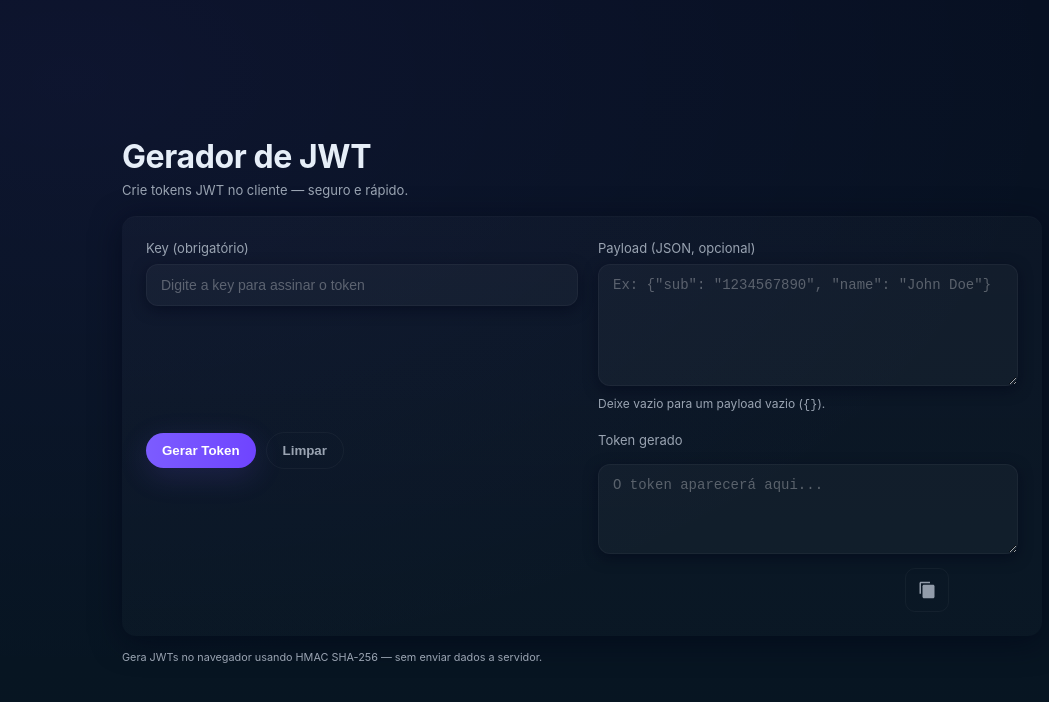
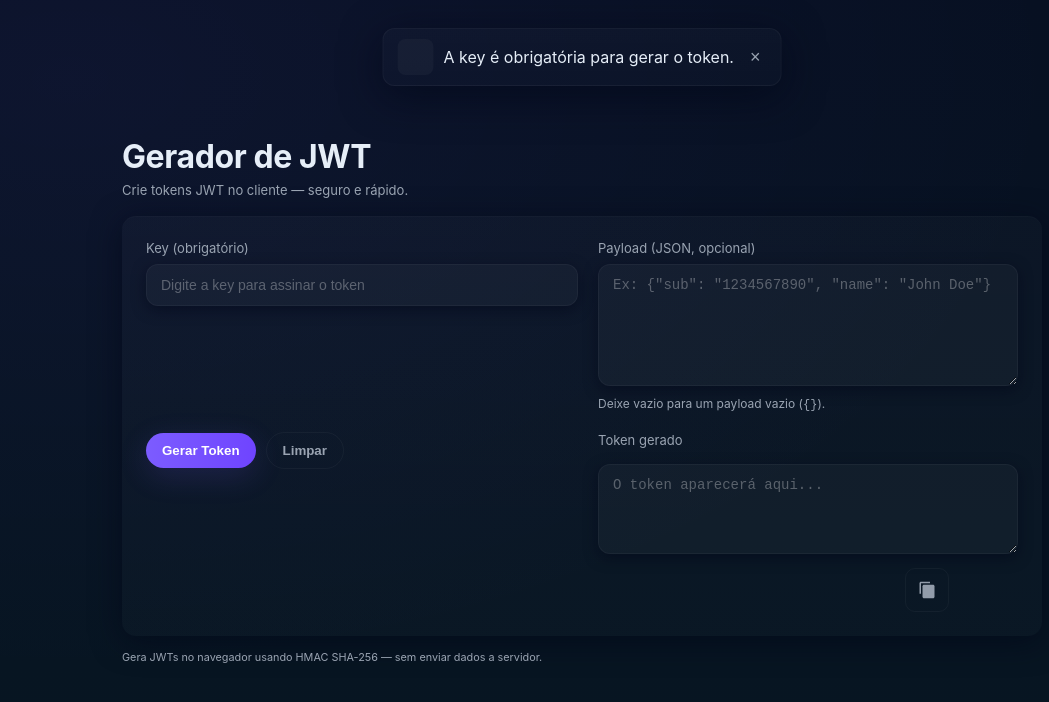
Before and after one commit to densyy/jwt-builder, a plain HTML site: page index.html in a window 1280 px wide. Both pictures are taken after a click on the button "Gerar Token". Shown: the whole page, without its empty margins (58-1107 px from the left). Drawn offline with Linux system fonts and the light colour scheme.

Commit message:
feat: add alerta personalizado

```diff
--- a/index.html
+++ b/index.html
@@ -8,6 +8,14 @@
 </head>
 <body>
   <main class="app">
+    <!-- Alert component (custom) -->
+    <div id="alert" class="alert" role="alert" aria-hidden="true" hidden>
+      <div class="alert-content">
+        <div id="alertIcon" class="alert-icon" aria-hidden="true"></div>
+        <div id="alertMessage" class="alert-message"></div>
+        <button id="alertClose" class="alert-close" aria-label="Fechar">×</button>
+      </div>
+    </div>
     <header class="app-header">
       <h1>Gerador de JWT</h1>
       <p class="subtitle">Crie tokens JWT no cliente — seguro e rápido.</p>
--- a/script.js
+++ b/script.js
@@ -24,6 +24,27 @@ const clearBtn = document.getElementById('clearBtn');
 const tokenOutput = document.getElementById('tokenOutput');
 const copyBtn = document.getElementById('copyBtn');
 const copiedToast = document.getElementById('copiedToast');
+const alertEl = document.getElementById('alert');
+const alertMessage = document.getElementById('alertMessage');
+const alertClose = document.getElementById('alertClose');
+
+function showAlert(message, timeout = 3000){
+  if(!alertEl) return; // defensive
+  alertMessage.textContent = message;
+  alertEl.hidden = false;
+  alertEl.setAttribute('aria-hidden', 'false');
+  alertEl.style.opacity = '1';
+  alertEl.style.transform = 'translateX(-50%)';
+  if(window.__alertTimeout) clearTimeout(window.__alertTimeout);
+  window.__alertTimeout = setTimeout(() => {
+    alertEl.hidden = true;
+    alertEl.setAttribute('aria-hidden', 'true');
+  }, timeout);
+}
+
+alertClose && alertClose.addEventListener('click', () => {
+  if(alertEl){ alertEl.hidden = true; alertEl.setAttribute('aria-hidden','true'); }
+});
 
 function showToast() {
   copiedToast.classList.add('show');
@@ -37,7 +58,7 @@ function setToken(token){
 async function generateJWT(){
   const key = keyInput.value.trim();
   if(!key){
-    alert('A key é obrigatória para gerar o token.');
+  showAlert('A key é obrigatória para gerar o token.');
     return;
   }
 
@@ -47,7 +68,7 @@ async function generateJWT(){
     try{
       payload = JSON.parse(raw);
     }catch(e){
-      alert('Payload inválido: por favor insira JSON válido.');
+  showAlert('Payload inválido: por favor insira JSON válido.');
       return;
     }
   }
--- a/styles.css
+++ b/styles.css
@@ -85,6 +85,29 @@ textarea::placeholder, input::placeholder{color:rgba(255,255,255,0.3)}
 
 .footer{margin-top:12px;color:var(--muted);font-size:13px}
 
+/* Custom alert */
+.alert{
+  position:fixed;
+  left:50%;
+  top:28px;
+  transform:translateX(-50%);
+  background:linear-gradient(180deg, rgba(255,255,255,0.02), rgba(255,255,255,0.01));
+  border:1px solid rgba(255,255,255,0.04);
+  color:var(--muted);
+  padding:10px 14px;
+  border-radius:12px;
+  box-shadow:0 10px 40px rgba(2,6,23,0.6);
+  min-width:260px;
+  max-width:90%;
+  z-index:1200;
+  transition:transform .18s ease, opacity .18s ease;
+}
+.alert[hidden]{opacity:0;transform:translate(-50%, -6px);pointer-events:none}
+.alert-content{display:flex;gap:10px;align-items:center}
+.alert-icon{width:36px;height:36px;border-radius:8px;background:rgba(255,255,255,0.03);display:grid;place-items:center;color:var(--accent);font-weight:700}
+.alert-message{flex:1;color:#e6eef8}
+.alert-close{background:transparent;border:0;color:var(--muted);font-size:18px;cursor:pointer}
+
 /* Responsive */
 @media (min-width:720px){
   .card{padding:24px}
```
